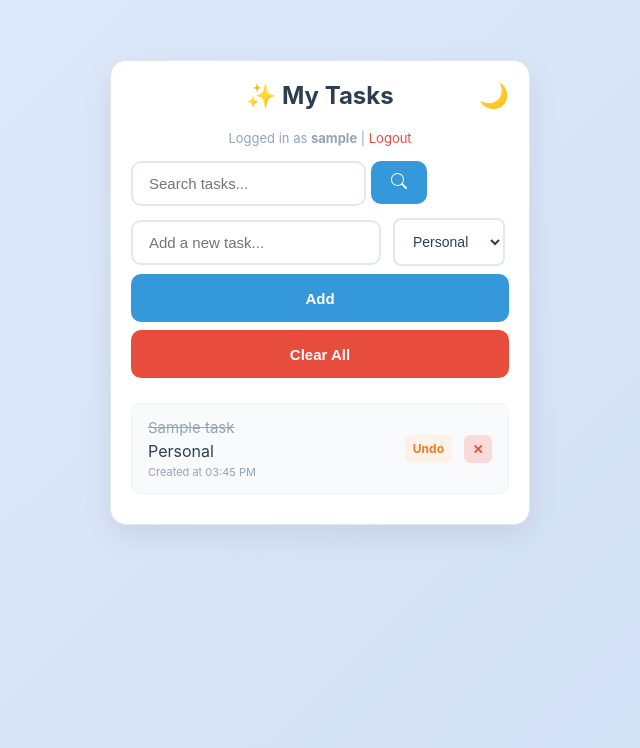
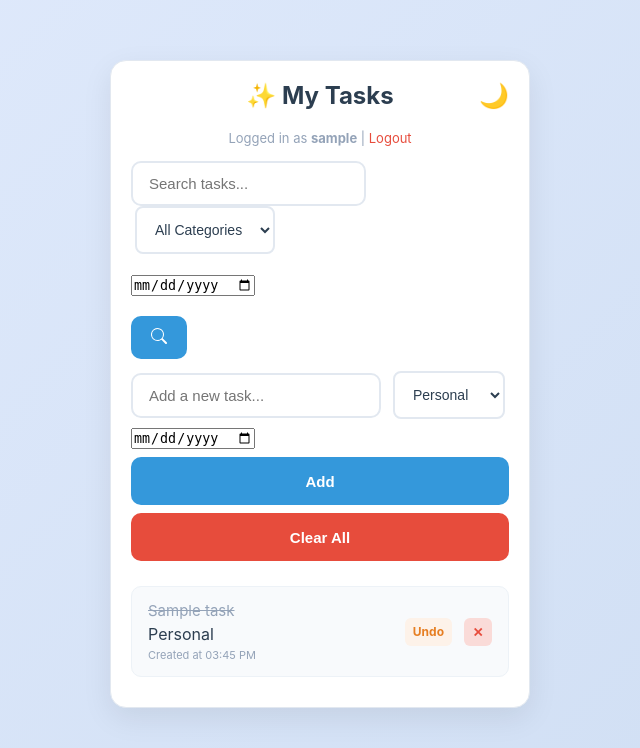
Before and after one commit to bikhizlit/To-do-List, a Django app: page / in a window 1280 px wide. Shown: the top 748 px of the page, without its empty margins (320-960 px from the left). Run offline with Django 5.2, Linux system fonts and the light colour scheme; a user stored in the database is signed in; tables that the repository leaves empty hold one stand-in row (values such as "Sample post").

Commit message:
Added filter for search option where we enter category & date but only cat works ; gotta update it later

```diff
--- a/todolist/todoapp/templates/todoapp/todo.html
+++ b/todolist/todoapp/templates/todoapp/todo.html
@@ -250,6 +250,21 @@
       autocomplete="off"
       aria-label="Search Tasks"
     >
+    <div class="input-group">
+      <select name="category" aria-label="Filter by Category">
+        <option value="">All Categories</option>
+        <option value="Personal" {% if request.GET.category == 'Personal' %}selected{% endif %}>Personal</option>
+        <option value="Work" {% if request.GET.category == 'Work' %}selected{% endif %}>Work</option>
+        <option value="Shopping" {% if request.GET.category == 'Shopping' %}selected{% endif %}>Shopping</option>
+        <option value="Others" {% if request.GET.category == 'Others' %}selected{% endif %}>Others</option>
+      </select>
+    </div><br>
+
+
+    <div class="input-group">
+
+      <input type="date" name="date" value="{{ request.GET.date|default:'' }}">
+    </div><br>
     <button type="submit" class="search-btn">
       <svg xmlns="http://www.w3.org/2000/svg" width="16" height="16" fill="currentColor" viewBox="0 0 16 16">
         <path d="M11.742 10.344a6.5 6.5 0 1 0-1.397 1.398h-.001q.044.06.098.115l3.85 3.85a1 1 0 0 0 1.415-1.414l-3.85-3.85a1 1 0 0 0-.115-.1zM12 6.5a5.5 5.5 0 1 1-11 0 5.5 5.5 0 0 1 11 0"/>
@@ -270,6 +285,10 @@
         <option value="others">Others</option>
 
     </select>
+    <div class="input-group">
+
+      <input type="date" name="date" value="{{ request.GET.date|default:'' }}">
+    </div><br>
 
     <!-- Add Button -->
     <button type="submit" style="padding: 12px 20px; background: #3498db; color: white; border: none; border-radius: 10px; font-size: 15px; font-weight: 600; cursor: pointer; height: 48px; width: 100%;  gap: 10px;">
--- a/todolist/todoapp/views.py
+++ b/todolist/todoapp/views.py
@@ -5,6 +5,8 @@ from django.contrib.auth.decorators import login_required
 from django.contrib.auth import login, logout
 from django.contrib.auth.forms import UserCreationForm
 from .models import Task, Profile
+from django.utils.dateparse import parse_date
+from datetime import datetime, time
 
 class TaskListView(LoginRequiredMixin, ListView):
     model = Task
@@ -17,9 +19,20 @@ class TaskListView(LoginRequiredMixin, ListView):
         if search_query:
             queryset = queryset.filter(title__icontains=search_query)
 
+        category_query = self.request.GET.get('category')
+        if category_query:
+            queryset = queryset.filter(category__iexact=category_query)
+
+        date_query = self.request.GET.get('date')
+        if date_query:
+            parsed_date = parse_date(date_query)
+            if parsed_date:
+            # Cleaned up: Using datetime and time directly instead of datetime.datetime
+                start_of_day = datetime.combine(parsed_date, time.min)
+                end_of_day = datetime.combine(parsed_date, time.max)
+
+                queryset = queryset.filter(created_at__range=(start_of_day, end_of_day))
         return queryset
-
-
 
 
 @login_required
@@ -27,12 +40,17 @@ def add_todo(request):
     if request.method == 'POST':
         title = request.POST.get('title')
         category = request.POST.get('category')
-        if title:
-            Task.objects.create(
-                user=request.user,
-                title=title,
-                category=category
-            )
+        date_string = request.POST.get('date')
+        task_date = parse_date(date_string) if date_string else None
+
+        # Fix the creation line here:
+        Task.objects.create(
+            user=request.user,
+            title=title,
+            category=category,
+            # Make sure this matches the exact field name in your models.py (e.g., 'date' or 'created_at')
+            created_at=date_string
+        )
     return redirect('task_list')
 
 @login_required
@@ -74,7 +92,7 @@ def register_user(request):
     if request.method == 'POST':
         form = UserCreationForm(request.POST)
         if form.is_valid():
-            user = form.save()  # The signal triggers here and builds the profile flawlessly!
+            user = form.save()
             login(request, user)
             return redirect('task_list')
     else:
--- a/todolist/todolist/settings.py
+++ b/todolist/todolist/settings.py
@@ -25,7 +25,7 @@ BASE_DIR = Path(__file__).resolve().parent.parent
 SECRET_KEY = 'django-insecure-w-5=9u(2pft^t973&1rs9iqq$jbe)18#==^u1o9^ioq%3&!4nh'
 
 # SECURITY WARNING: don't run with debug turned on in production!
-DEBUG = False
+DEBUG = True
 
 ALLOWED_HOSTS = ['to-do-list-cbxo.onrender.com', '127.0.0.1', 'localhost']
 
```
